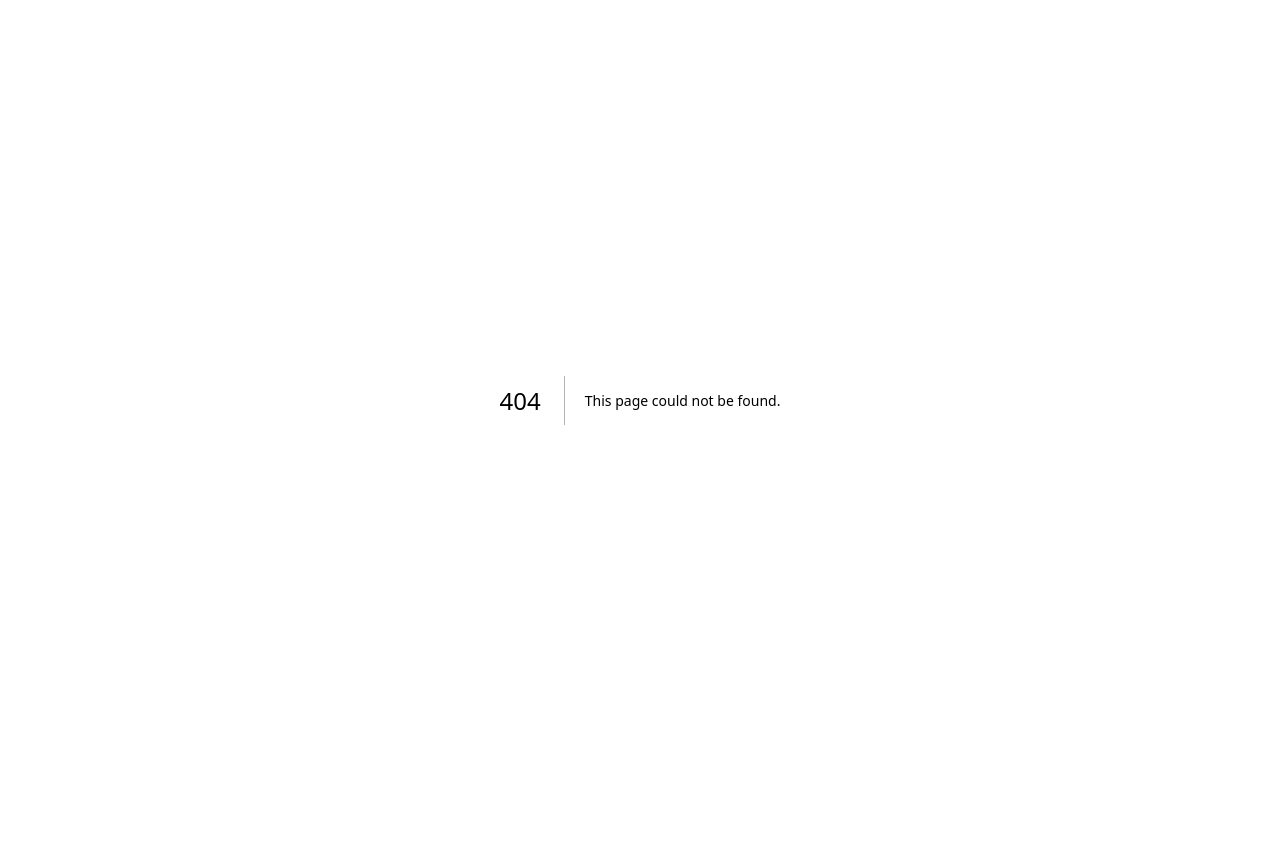
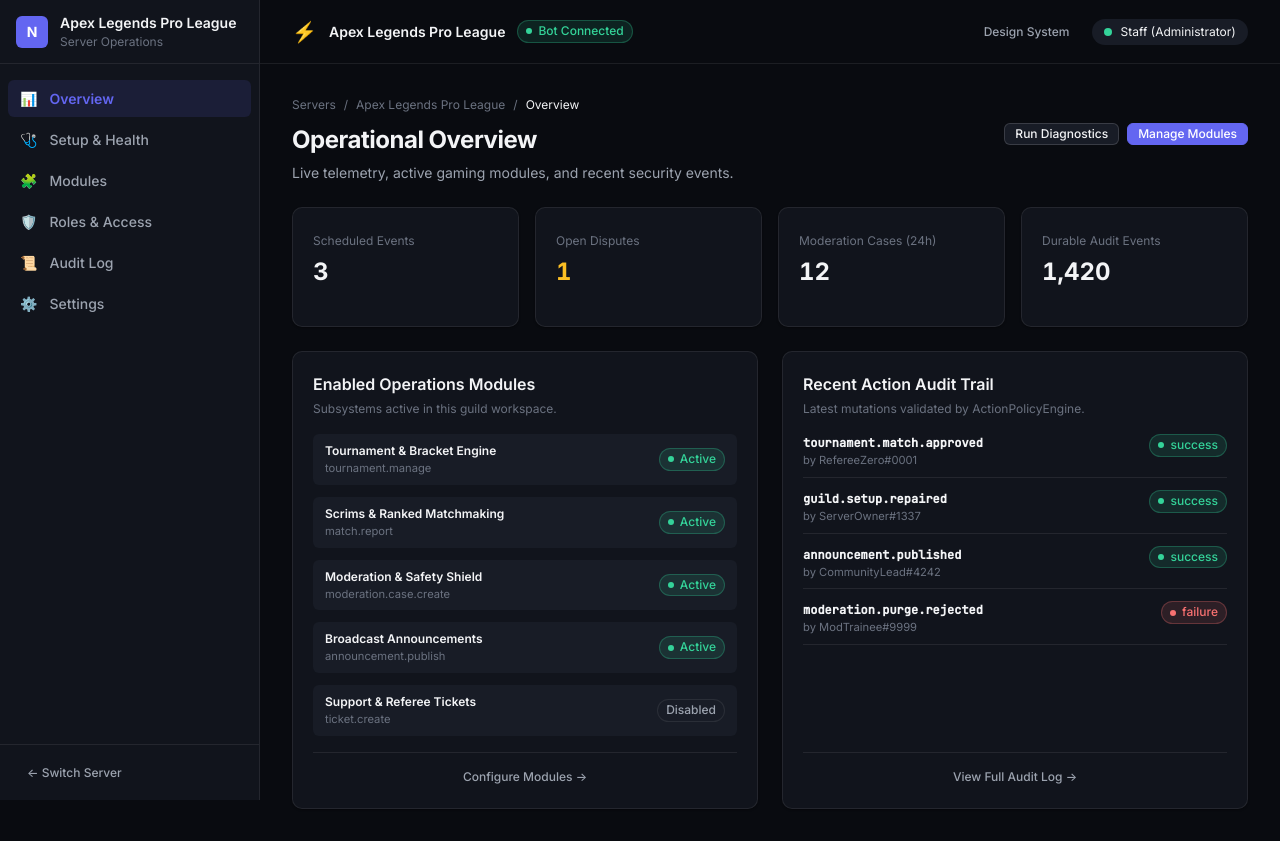
Before and after one commit to Gopal2006/gaming-discord-platform, a Next.js app in the folder apps/web/: page /guilds/123456789012345678 in a window 1280 px wide. Before the commit this address had no page. Before the commit the page ends 800 px from the top, so only its background shows below. Built offline with nearby package versions, Linux system fonts and the light colour scheme.

Commit message:
feat(web): implement guild overview page with telemetry cards and activity stream

```diff
--- /dev/null
+++ b/apps/web/src/app/guilds/[guildId]/page.tsx
@@ -0,0 +1,265 @@
+"use client";
+
+import React from "react";
+import Link from "next/link";
+import { useParams } from "next/navigation";
+import {
+  Card,
+  CardHeader,
+  CardTitle,
+  CardDescription,
+  CardContent,
+  CardFooter,
+  Badge,
+  Button,
+} from "@nexus/ui";
+import { getGuildOverview } from "../../../lib/api";
+
+export default function GuildOverviewPage() {
+  const params = useParams();
+  const guildId = (params?.guildId as string) || "123456789012345678";
+  const overview = getGuildOverview(guildId);
+
+  if (!overview) {
+    return <div>Guild not found</div>;
+  }
+
+  const { guild, stats, modules, recentActivity } = overview;
+
+  return (
+    <div>
+      {/* Breadcrumbs & Header */}
+      <div className="nexus-breadcrumbs">
+        <Link href="/">Servers</Link>
+        <span>/</span>
+        <span>{guild.name}</span>
+        <span>/</span>
+        <span style={{ color: "var(--text-primary)" }}>Overview</span>
+      </div>
+
+      <div className="nexus-page-header">
+        <div>
+          <h1 className="nexus-page-title">Operational Overview</h1>
+          <p className="nexus-page-desc">
+            Live telemetry, active gaming modules, and recent security events.
+          </p>
+        </div>
+        <div style={{ display: "flex", gap: "var(--space-2)" }}>
+          <Link href={`/guilds/${guildId}/setup`}>
+            <Button variant="secondary" size="sm">
+              Run Diagnostics
+            </Button>
+          </Link>
+          <Link href={`/guilds/${guildId}/modules`}>
+            <Button variant="primary" size="sm">
+              Manage Modules
+            </Button>
+          </Link>
+        </div>
+      </div>
+
+      {/* Metrics Row */}
+      <div
+        className="nexus-grid nexus-grid--cols-4"
+        style={{ marginBottom: "var(--space-6)" }}
+      >
+        <Card>
+          <CardHeader>
+            <CardDescription>Scheduled Events</CardDescription>
+            <div
+              style={{
+                fontSize: "var(--text-2xl)",
+                fontWeight: 700,
+                color: "var(--text-primary)",
+                marginTop: "var(--space-1)",
+              }}
+              className="tabular-nums"
+            >
+              {stats.activeEvents}
+            </div>
+          </CardHeader>
+        </Card>
+
+        <Card>
+          <CardHeader>
+            <CardDescription>Open Disputes</CardDescription>
+            <div
+              style={{
+                fontSize: "var(--text-2xl)",
+                fontWeight: 700,
+                color:
+                  stats.openDisputes > 0
+                    ? "var(--status-warning)"
+                    : "var(--text-primary)",
+                marginTop: "var(--space-1)",
+              }}
+              className="tabular-nums"
+            >
+              {stats.openDisputes}
+            </div>
+          </CardHeader>
+        </Card>
+
+        <Card>
+          <CardHeader>
+            <CardDescription>Moderation Cases (24h)</CardDescription>
+            <div
+              style={{
+                fontSize: "var(--text-2xl)",
+                fontWeight: 700,
+                color: "var(--text-primary)",
+                marginTop: "var(--space-1)",
+              }}
+              className="tabular-nums"
+            >
+              {stats.modCases24h}
+            </div>
+          </CardHeader>
+        </Card>
+
+        <Card>
+          <CardHeader>
+            <CardDescription>Durable Audit Events</CardDescription>
+            <div
+              style={{
+                fontSize: "var(--text-2xl)",
+                fontWeight: 700,
+                color: "var(--text-primary)",
+                marginTop: "var(--space-1)",
+              }}
+              className="tabular-nums"
+            >
+              {stats.auditEventsTotal.toLocaleString()}
+            </div>
+          </CardHeader>
+        </Card>
+      </div>
+
+      {/* Two Column Section: Modules & Recent Activity */}
+      <div
+        className="nexus-grid nexus-grid--cols-2"
+        style={{ gap: "var(--space-6)" }}
+      >
+        {/* Module Health */}
+        <Card>
+          <CardHeader>
+            <CardTitle>Enabled Operations Modules</CardTitle>
+            <CardDescription>
+              Subsystems active in this guild workspace.
+            </CardDescription>
+          </CardHeader>
+          <CardContent>
+            <div
+              style={{
+                display: "flex",
+                flexDirection: "column",
+                gap: "var(--space-3)",
+              }}
+            >
+              {modules.map((mod) => (
+                <div
+                  key={mod.id}
+                  style={{
+                    display: "flex",
+                    alignItems: "center",
+                    justifyContent: "space-between",
+                    padding: "var(--space-2) var(--space-3)",
+                    backgroundColor: "var(--surface-raised)",
+                    borderRadius: "var(--radius-md)",
+                  }}
+                >
+                  <div>
+                    <div
+                      style={{ fontWeight: 600, fontSize: "var(--text-xs)" }}
+                    >
+                      {mod.name}
+                    </div>
+                    <div
+                      style={{ fontSize: "0.7rem", color: "var(--text-muted)" }}
+                    >
+                      {mod.requiredCapability}
+                    </div>
+                  </div>
+                  <Badge
+                    status={mod.enabled ? "success" : "neutral"}
+                    dot={mod.enabled}
+                  >
+                    {mod.enabled ? "Active" : "Disabled"}
+                  </Badge>
+                </div>
+              ))}
+            </div>
+          </CardContent>
+          <CardFooter>
+            <Link href={`/guilds/${guildId}/modules`} style={{ width: "100%" }}>
+              <Button variant="ghost" size="sm" style={{ width: "100%" }}>
+                Configure Modules →
+              </Button>
+            </Link>
+          </CardFooter>
+        </Card>
+
+        {/* Recent Audit Timeline */}
+        <Card>
+          <CardHeader>
+            <CardTitle>Recent Action Audit Trail</CardTitle>
+            <CardDescription>
+              Latest mutations validated by ActionPolicyEngine.
+            </CardDescription>
+          </CardHeader>
+          <CardContent>
+            <div
+              style={{
+                display: "flex",
+                flexDirection: "column",
+                gap: "var(--space-3)",
+              }}
+            >
+              {recentActivity.slice(0, 4).map((event) => (
+                <div
+                  key={event.id}
+                  style={{
+                    display: "flex",
+                    alignItems: "flex-start",
+                    justifyContent: "space-between",
+                    borderBottom: "1px solid var(--border-subtle)",
+                    paddingBottom: "var(--space-2)",
+                  }}
+                >
+                  <div>
+                    <div
+                      style={{
+                        fontFamily: "var(--font-mono)",
+                        fontSize: "var(--text-xs)",
+                        fontWeight: 600,
+                      }}
+                    >
+                      {event.action}
+                    </div>
+                    <div
+                      style={{ fontSize: "0.7rem", color: "var(--text-muted)" }}
+                    >
+                      by {event.actorTag}
+                    </div>
+                  </div>
+                  <Badge
+                    status={event.status === "success" ? "success" : "danger"}
+                  >
+                    {event.status}
+                  </Badge>
+                </div>
+              ))}
+            </div>
+          </CardContent>
+          <CardFooter>
+            <Link href={`/guilds/${guildId}/audit`} style={{ width: "100%" }}>
+              <Button variant="ghost" size="sm" style={{ width: "100%" }}>
+                View Full Audit Log →
+              </Button>
+            </Link>
+          </CardFooter>
+        </Card>
+      </div>
+    </div>
+  );
+}
```
